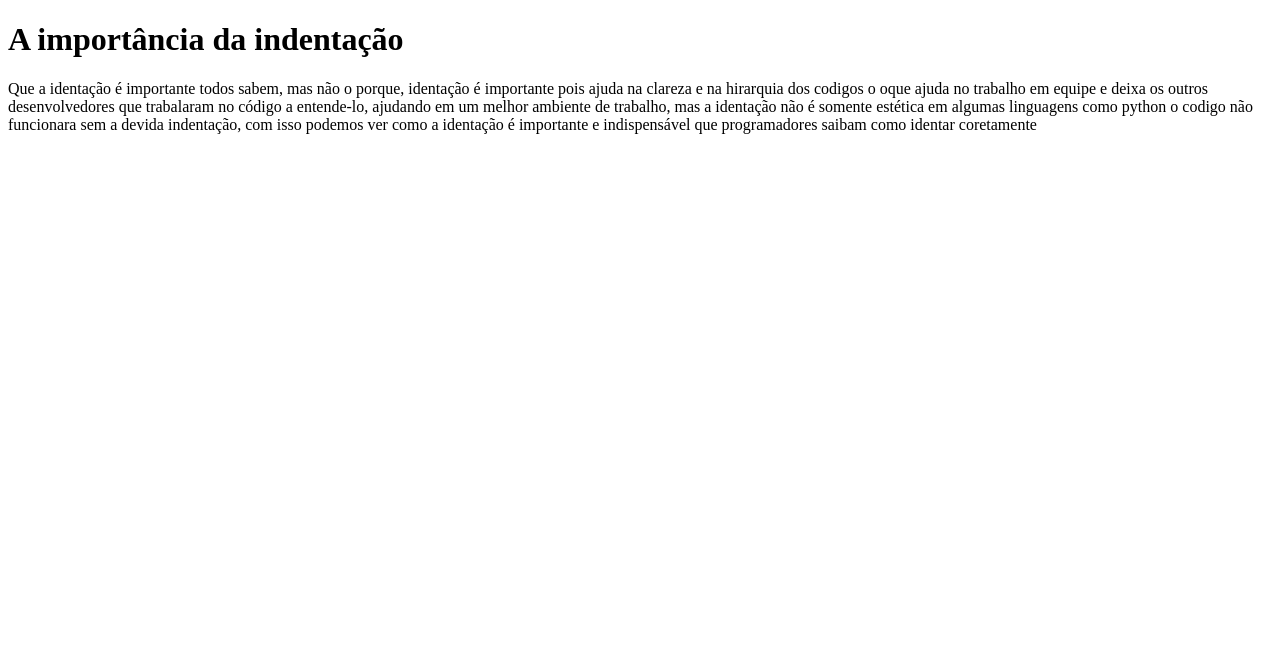
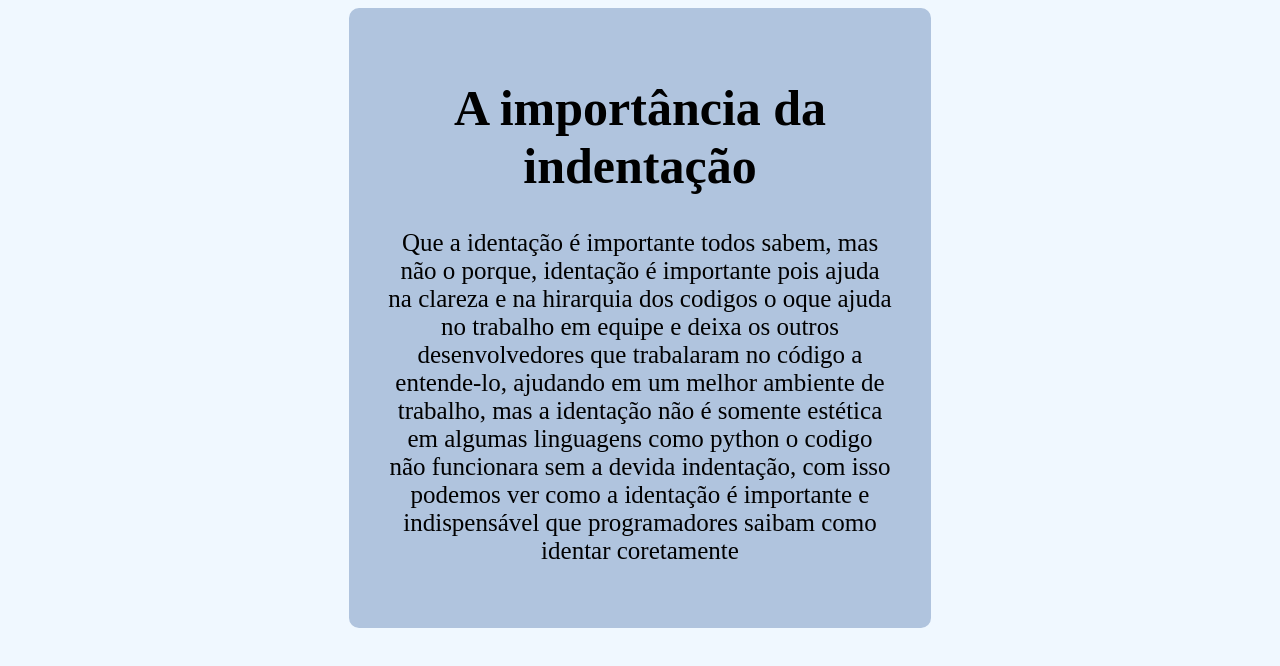
Before and after one commit to Giga670/TelaLogin, a plain HTML site: page benvindo.html in a window 1280 px wide. Drawn offline with Linux system fonts and the light colour scheme.

Commit message:
Add files via upload

```diff
--- a/benvindo.html
+++ b/benvindo.html
@@ -1,7 +1,7 @@
 <!DOCTYPE html>
 <html lang="pt-br">
 <head>
-    <link rel="stylesheet" href="estilo.css"/>
+    <link rel="stylesheet" href="style.css"/>
     <meta charset="UTF-8">
     <meta name="viewport" content="width=device-width, initial-scale=1.0">
     <title>Bem vindo</title>
```
Also changed, not shown: index.html (+1 -1 lines).
